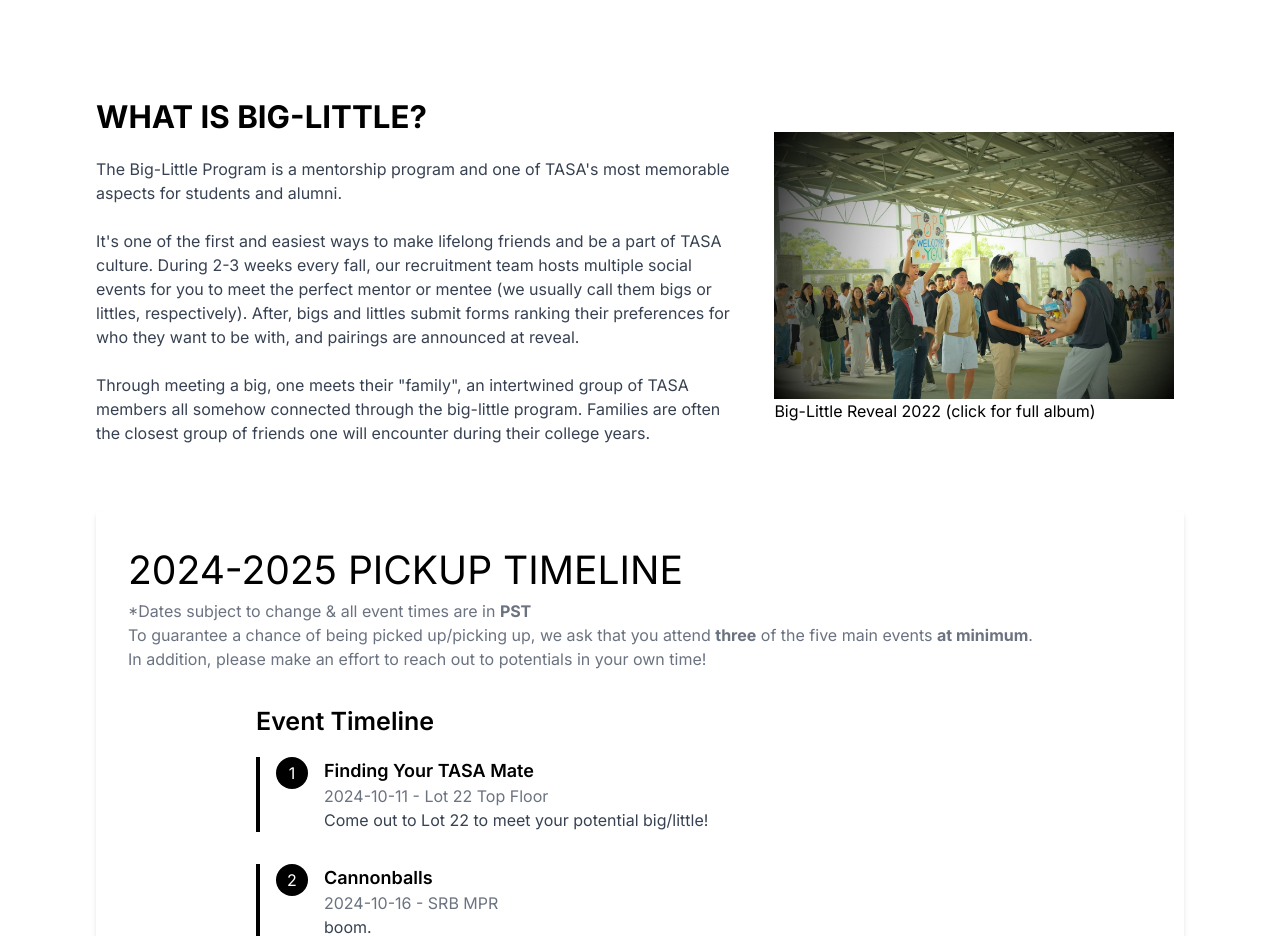
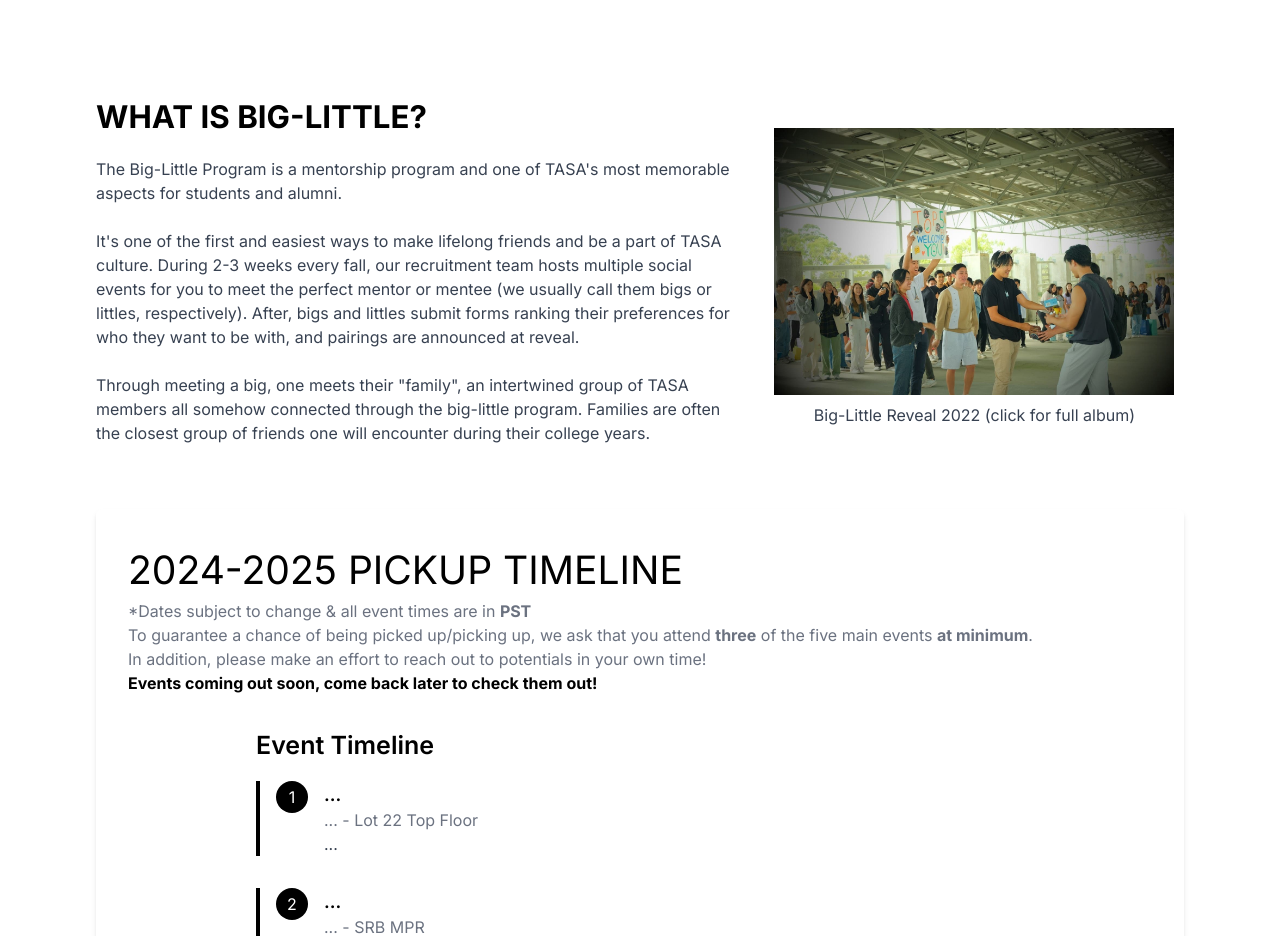
Before and after one commit to UCSBTASA/UCSBTASA.github.io, a Next.js app: page /programs/big-little in a window 1280 px wide. Shown: the part 829-1765 px from the top of the page. Built offline with nearby package versions, Linux system fonts and the light colour scheme.

Commit message:
making everythign a secret until october 4th

```diff
--- a/app/programs/big-little/page.tsx
+++ b/app/programs/big-little/page.tsx
@@ -8,6 +8,11 @@ import pickupPhotos from "@/data/photoLists/pickupPhotos";
 import pickup2023 from "@/data/photoLists/pickup2023";
 
 const BigLittle = () => {
+  // Get the current date
+  const currentDate = new Date();
+  // Set the cutoff date (October 4th, 2024 in this case)
+  const cutoffDate = new Date('2024-10-04');
+
   return (
     <div>
       <div className="relative h-80 lg:h-[85vh]">
@@ -53,7 +58,7 @@ const BigLittle = () => {
               </p>
             </ScrollTransition>
           </div>
-          <div className="flex flex-wrap justify-center items-center md:w-[40%] md:pl-4 mt-4">
+          <div className="flex flex-wrap justify-center text-center items-center md:w-[40%] md:pl-4 mt-4">
             <ScrollTransition>
               <span className="table">
                 <Link
@@ -66,7 +71,7 @@ const BigLittle = () => {
                     width={400}
                     height={400}
                   />
-                  <p>Big-Little Reveal 2022 (click for full album)</p>
+                  <p className="text-gray-700 mt-2">Big-Little Reveal 2022 (click for full album)</p>
                 </Link>
               </span>
             </ScrollTransition>
@@ -84,7 +89,8 @@ const BigLittle = () => {
               ​In addition, please make an effort to reach out to potentials in
               your own time!{" "}
             </p>
-            <div className=" p-8">
+            <strong> {currentDate > cutoffDate ? "" : "Events coming out soon, come back later to check them out!"} </strong>
+            <div className="p-8">
               <div className="max-w-3xl mx-auto">
                 <h1 className="text-2xl font-semibold mb-4">Event Timeline</h1>
                 <div className="flex flex-col space-y-8">
@@ -98,12 +104,14 @@ const BigLittle = () => {
                       </div>
                       <div>
                         <h2 className="text-lg font-semibold text-black">
-                          {event.name}
+                          {currentDate > cutoffDate ? event.name : '...'}
                         </h2>
                         <p className="text-gray-500">
-                          {event.date} - {event.location}
+                          {currentDate > cutoffDate ? event.date : '...'} - {event.location}
                         </p>
-                        <p className="text-gray-700">{event.description}</p>
+                        <p className="text-gray-700">
+                          {currentDate > cutoffDate ? event.description : '...'}
+                        </p>
                       </div>
                     </div>
                   ))}
```
Also changed, not shown: 1 other file (tests, documents, lock files or other folders).
